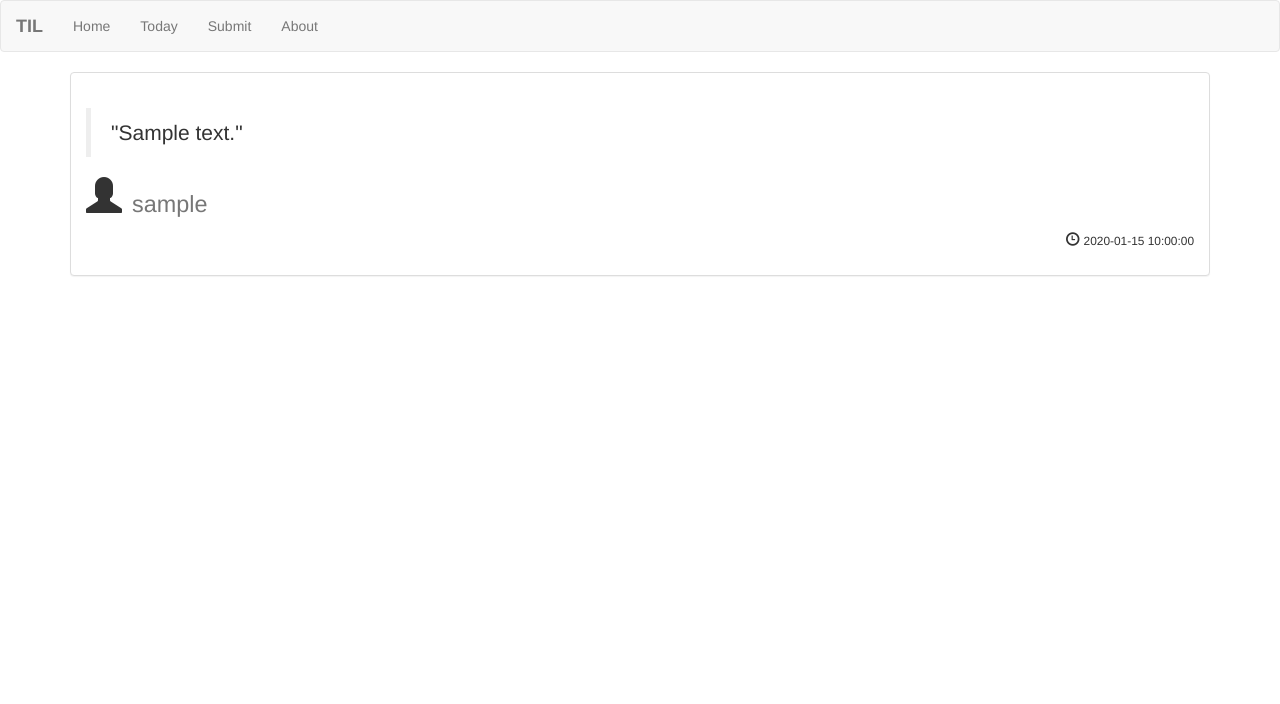
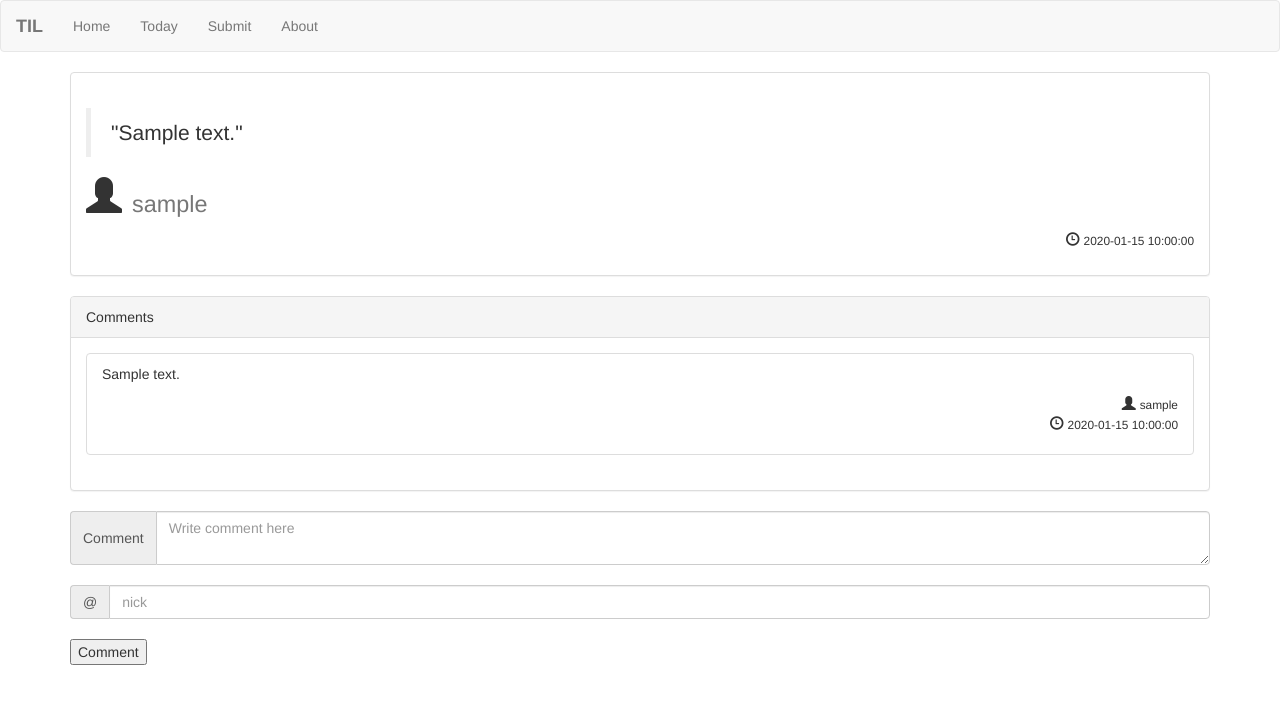
Before and after one commit to darkowlzz/til, a Flask app: template src/templates/til/til.html in a window 1280 px wide. Shown: the top 704 px of the page. Run offline with Flask 2, Linux system fonts and the light colour scheme; the template is opened without the code that fills it: values that come from a table or form of the project are taken from there, most other values are stand-ins (such as "Sample title", 1, 10 or a date in 2020); some libraries are stand-ins or nearby versions.

Commit message:
Comment System integrated. Fix #46

```diff
--- a/src/dbHelper/dbHelper.py
+++ b/src/dbHelper/dbHelper.py
@@ -1,4 +1,6 @@
 import porc
+
+from porc.util import Q
 
 COLLECTION_STATS = 'til_stats'
 COLLECTION_TIL = 'til_til'
@@ -99,13 +101,22 @@ class DBHelper():
             return False
 
     def get_comment(self, id):
-        ''' Returns a comment object
+        '''Returns a comment object
         Argument:
         id -- id of the comment (<til_id>-<comment_no>, eg: 58-1)
         '''
         comment = self.client.get(COLLECTION_COMMENTS, id)
         comment.raise_for_status()
         return comment.json
+
+    def get_all_comments(self, id):
+        '''Returns all the comments of a given TIL id
+        Argument:
+        id -- TIL id
+        '''
+        query = Q('tilId', id)
+        pages = self.client.search(COLLECTION_COMMENTS, query)
+        return pages
 
     def save_comment(self, id, comment, nick, time):
         '''Saves comment in the database.
@@ -115,13 +126,12 @@ class DBHelper():
         nick    -- nick of the commenting user
         time    -- time when the comment is made
         '''
+        id = int(id)
         try:
             data = {'tilId': id, 'comment': comment,
                     'nick': nick, 'time': time}
-            print data
             comment_index = self.get_til_total_comments(id)
             comment_key = "%d-%d" % (id, comment_index+1)
-            print comment_key
             self.client.put(COLLECTION_COMMENTS,
                             comment_key, data).raise_for_status()
             self.increment_comment_count(id)
--- a/src/main.py
+++ b/src/main.py
@@ -1,5 +1,6 @@
 import os
 import datetime
+import time
 
 from flask import Flask, render_template, request, flash, redirect, url_for
 from flask import send_from_directory
@@ -27,6 +28,13 @@ class TILForm(Form):
         recaptcha = RecaptchaField()
 
 
+class CommentForm(Form):
+
+    comment_text = TextAreaField('Comment', validators=[DataRequired()])
+    comment_nick = TextField('@')
+    comment_til_id = TextField('TIL id', validators=[DataRequired()])
+
+
 def create_app():
     app = Flask(__name__)
     app.config.from_object(__name__)
@@ -45,7 +53,13 @@ def create_app():
             result['time'] = stringifyTime(result['time'])
         except:
             pass
-        return render_template('til/til.html', data=result)
+        comments_pages = db.get_all_comments(int(id))
+        comments_page = comments_pages.next()
+        comments = comments_page['results']
+        comments = formatResults(comments)
+        form = CommentForm()
+        return render_template('til/til.html', data=result,
+                               comments=comments, form=form)
 
     @app.route('/today')
     def today():
@@ -85,7 +99,7 @@ def create_app():
                     til_nick = request.form['tilNick']
                 db.saveTIL(til_text, til_nick)
                 flash('TIL shared successfully!')
-                return redirect(url_for("today"))
+                return redirect(url_for('today'))
             else:
                 try:
                     if form.tilText.errors:
@@ -104,6 +118,32 @@ def create_app():
             if form is None:
                 form = TILForm()
             return render_template('submit/tilForm.html', form=form)
+
+    @app.route('/comment', methods=['POST'])
+    def comment(form=None):
+        if request.method == 'POST':
+            form = CommentForm()
+            if form.validate_on_submit():
+                t = time.localtime()
+                time_now = {'hour': t.tm_hour, 'minute': t.tm_min,
+                            'second': t.tm_sec, 'year': t.tm_year,
+                            'month': t.tm_mon, 'day': t.tm_mday}
+                if request.form['comment_nick'] == '':
+                    comment_nick = 'Anonymous ' + randName.get_random_name()
+                else:
+                    comment_nick = request.form['comment_nick']
+                comment_text = request.form['comment_text']
+                comment_til_id = request.form['comment_til_id']
+                r = db.save_comment(comment_til_id, comment_text,
+                                    comment_nick, time_now)
+                if r:
+                    flash('Comment saved!')
+                else:
+                    flash('Error: Comment failed to save')
+                return redirect(request.referrer)
+            else:
+                flash('Error in comment form')
+                return redirect(request.referrer)
 
     @app.route('/about')
     def about():
--- a/src/templates/til/til.html
+++ b/src/templates/til/til.html
@@ -19,4 +19,41 @@
     </div>
   </div>
 
+  <div class="panel panel-default">
+    <div class="panel-heading">Comments</div>
+    <div class="panel-body">
+      <ul class="list-group">
+        {% for comment in comments %}
+        <li class="list-group-item">
+        <p>{{ comment['value']['comment']}}</p>
+        <p class="text-right">
+          <span class="glyphicon glyphicon-user" aria-hidden="true"></span>
+          <small>{{ comment['value']['nick'] }}</small><br>
+          <span class="glyphicon glyphicon-time" aria-hidden="true"></span>
+          <small>{{ comment['value']['time'] }}</small>
+        </p>
+        </li>
+        {% endfor %}
+      </ul>
+    </div>
+  </div>
+
+  <form action="/comment" method="POST">
+    {{ form.csrf_token }}
+    <div class="input-group">
+      {{ form.comment_text.label(class="input-group-addon") }}
+      {{ form.comment_text(placeholder="Write comment here",
+      class="form-control") }}
+    </div>
+    <br>
+    <div class="input-group">
+      {{ form.comment_nick.label(class="input-group-addon") }}
+      {{ form.comment_nick(placeholder="nick",
+      class="form-control") }}
+    </div>
+    <br>
+    <input type="hidden" name="comment_til_id" value="{{ data['id'] }}">
+    <input type="submit" value="Comment">
+  </form>
+
 {% endblock %}
```
Also changed, not shown: test/test_dbHelper.py (+10 -0 lines), test/test_main.py (+13 -0 lines).
